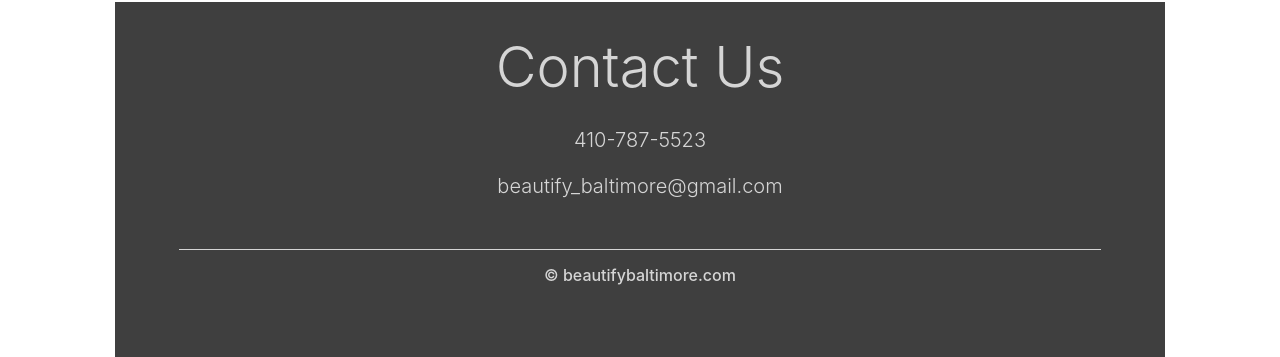
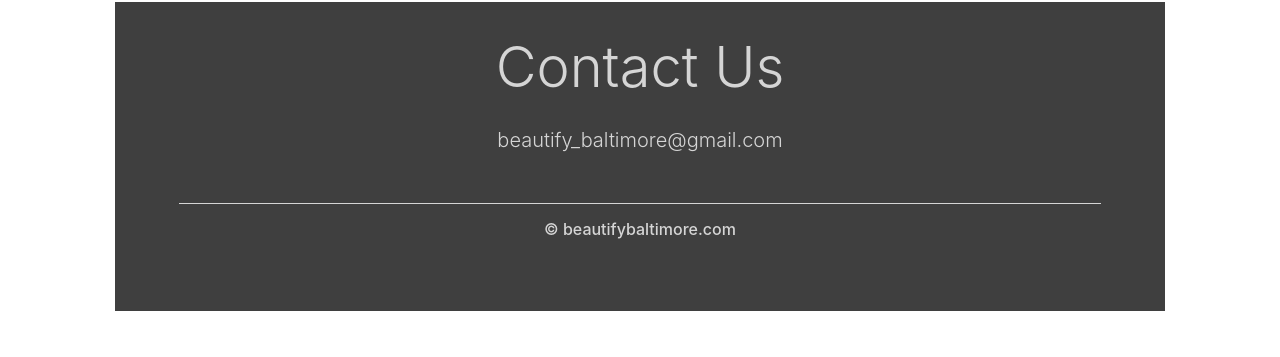
Before and after one commit to nfi002/BeautifyingBaltimore, a plain HTML site: page index.html in a window 1280 px wide. Shown: the part 3824-4181 px from the top of the page. After the commit the page ends 4135 px from the top, so only its background shows below. Drawn offline with nearby package versions, Linux system fonts and the light colour scheme.

Commit message:
Update index.html

```diff
--- a/index.html
+++ b/index.html
@@ -259,7 +259,6 @@
 <div class="lead">
 <div class="row text-center">
 	<div class="col-md-12">
-		<p class="display">410-787-5523</p>
 		<p class="display">beautify_baltimore@gmail.com</p>
 		<div class="col-md-12">
 		<hr class="light">
```
